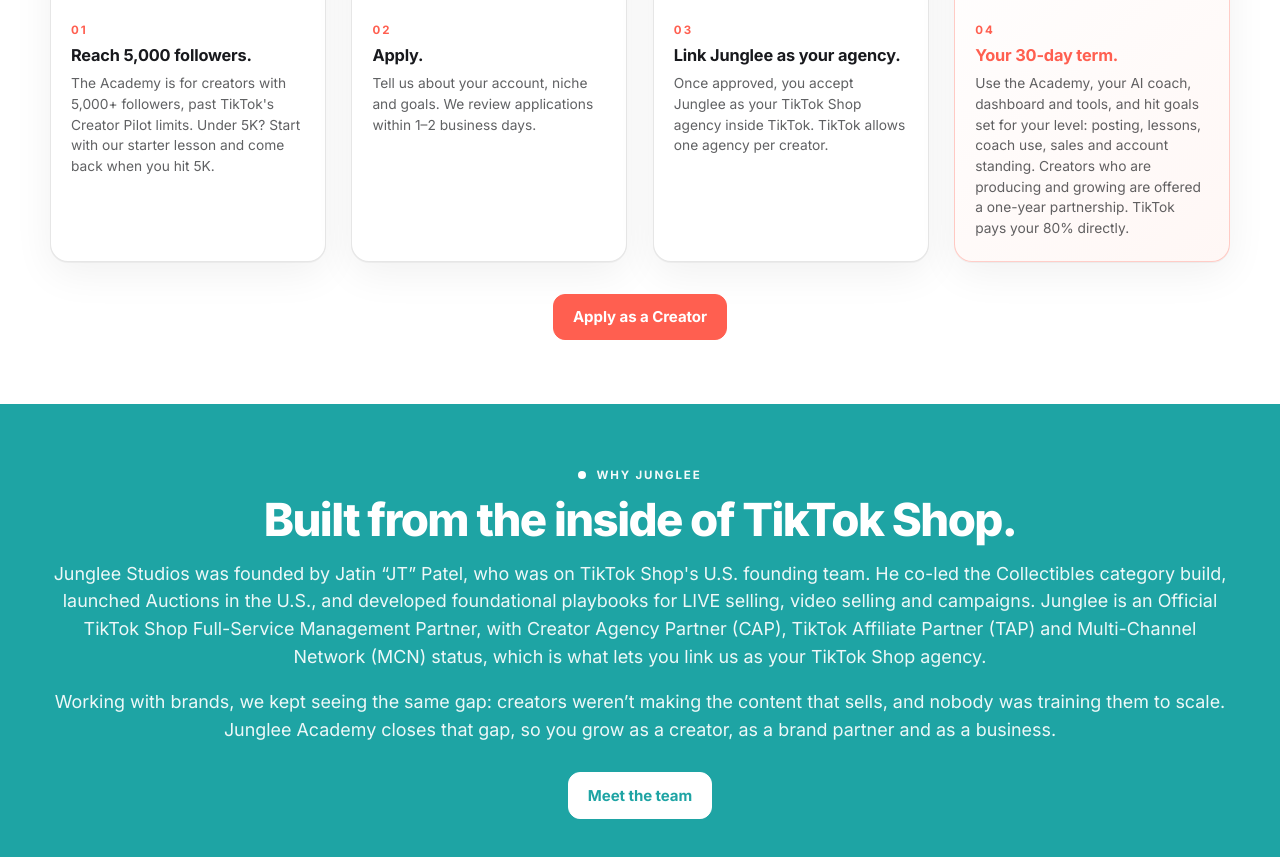
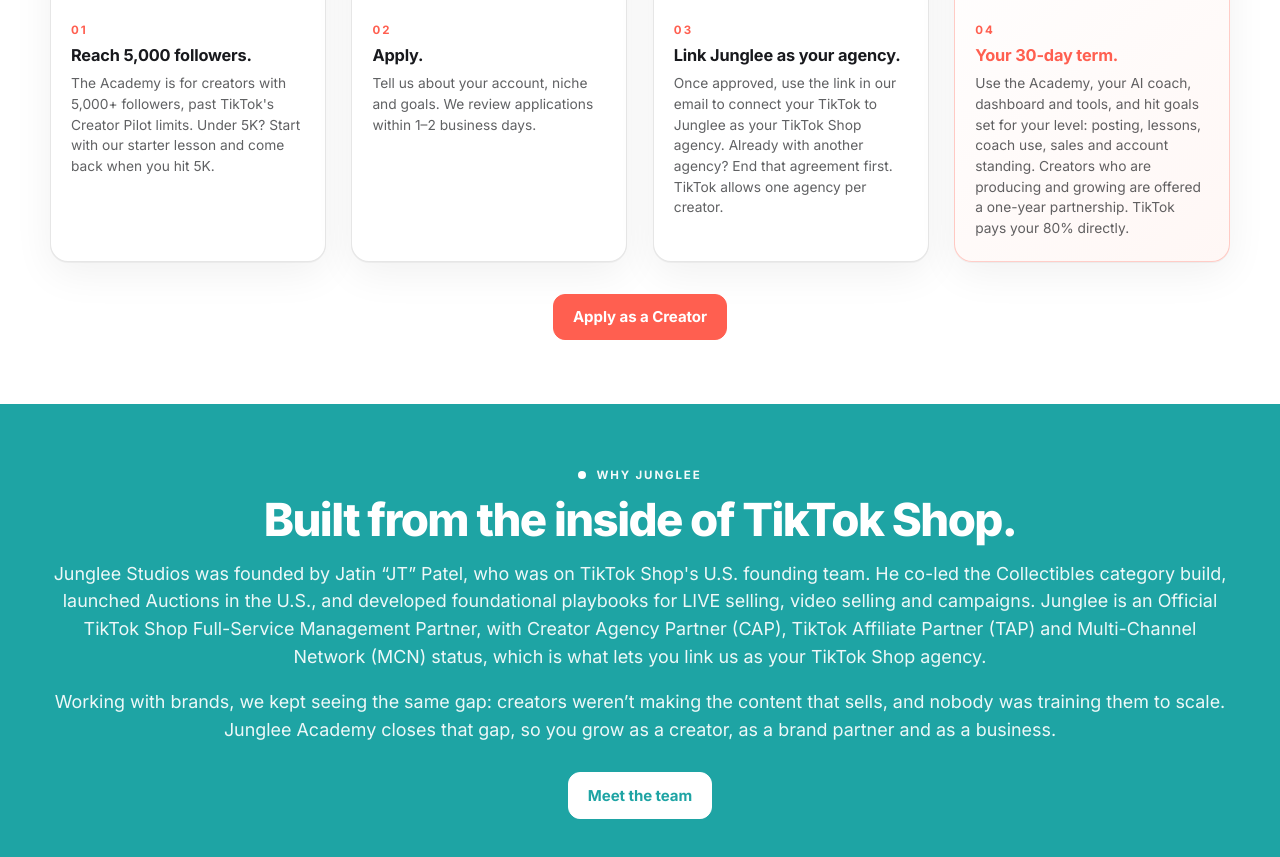
Before and after one commit to Junglee-Studios/junglee-website, a plain HTML site: page creators.html in a window 1280 px wide. Shown: the part 4695-5552 px from the top of the page. Drawn offline with Linux system fonts and the light colour scheme.

Commit message:
Creators: connect via Junglee email link
Co-Authored-By: Claude Opus 5.5 <noreply@anthropic.com>
Claude-Session: https://claude.ai/code/session_01Uu3KDRqkayKjii8YsS7U4p

```diff
--- a/creators.html
+++ b/creators.html
@@ -1032,7 +1032,7 @@
           <div class="hww-step__body-wrap">
             <div class="hww-step__num">03</div>
             <h3 class="hww-step__title">Link Junglee as your agency.</h3>
-            <p class="hww-step__body">Once approved, you accept Junglee as your TikTok Shop agency inside TikTok. TikTok allows one agency per creator.</p>
+            <p class="hww-step__body">Once approved, use the link in our email to connect your TikTok to Junglee as your TikTok Shop agency. Already with another agency? End that agreement first. TikTok allows one agency per creator.</p>
           </div>
         </li>
         <li class="hww-step hww-step--choice">
```
